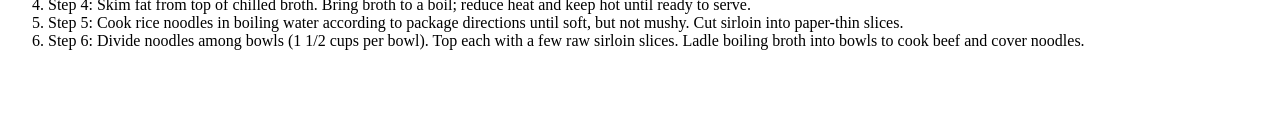
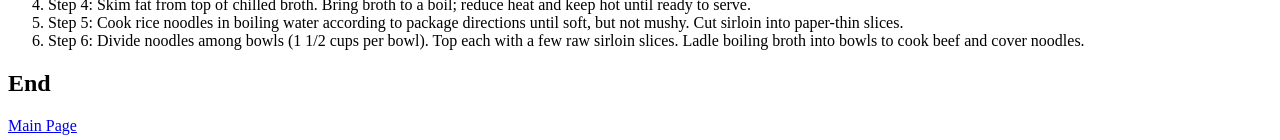
Before and after one commit to Prae-torius/odin-recipes, a plain HTML site: page recipes/beef-pho.html in a window 1280 px wide. Shown: the part 984-1124 px from the top of the page. Before the commit the page ends 1050 px from the top, so only its background shows below. Drawn offline with Linux system fonts and the light colour scheme.

Commit message:
Add link to main page on recipes pages

```diff
--- a/recipes/beef-pho.html
+++ b/recipes/beef-pho.html
@@ -40,5 +40,8 @@
       <li>Step 5: Cook rice noodles in boiling water according to package directions until soft, but not mushy. Cut sirloin into paper-thin slices.</li>
       <li>Step 6: Divide noodles among bowls (1 1/2 cups per bowl). Top each with a few raw sirloin slices. Ladle boiling broth into bowls to cook beef and cover noodles.</li>
     </ol>
+
+    <h2>End</h2>
+    <a href="../index.html">Main Page</a>
   </body>
 </html>
```
Also changed, not shown: recipes/chicken-katsu.html (+3 -0 lines), recipes/shoyu-miso-ramen.html (+3 -0 lines).
